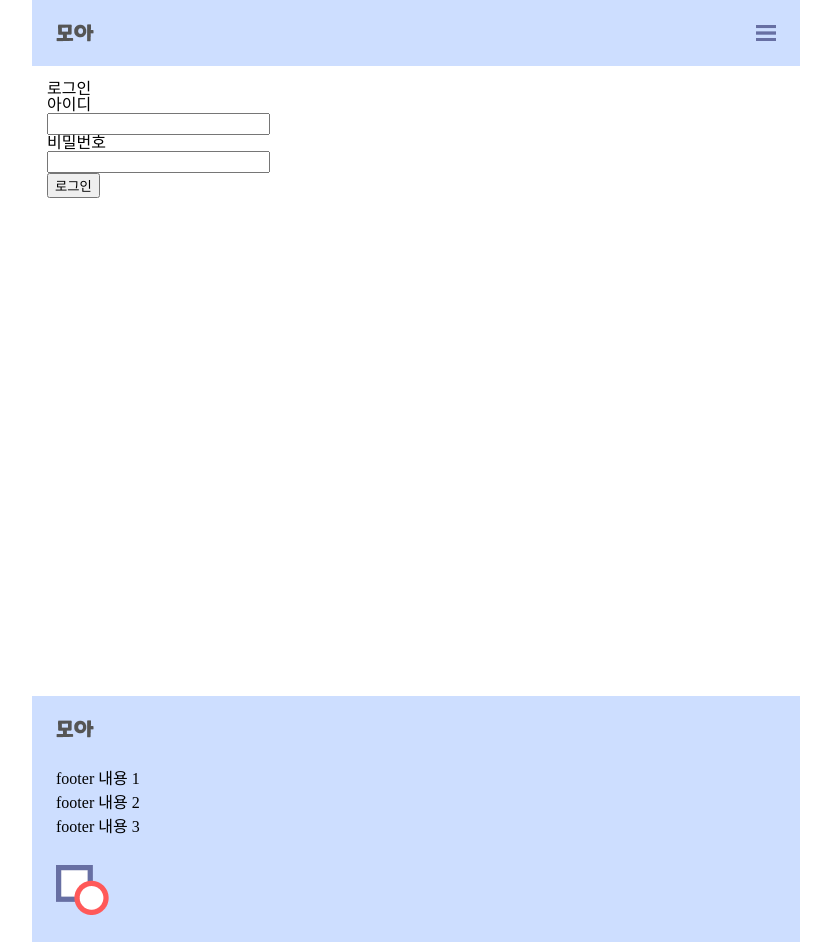
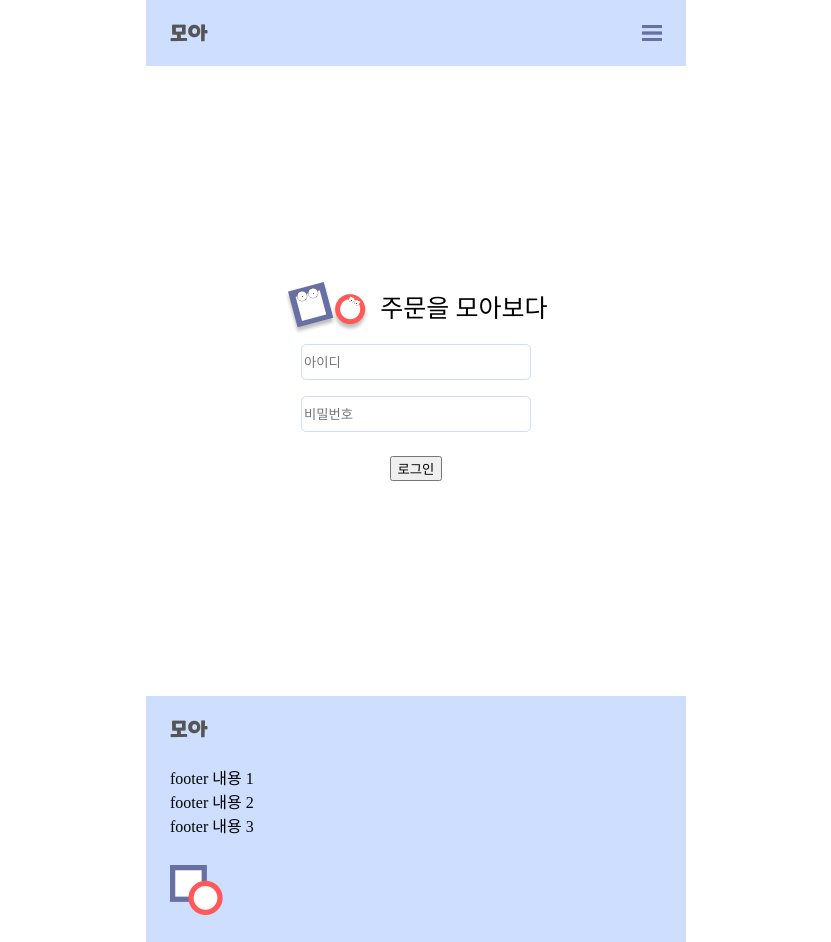
Before and after one commit to KYBee/Moa, a Django app: page /user/login in a window 1280 px wide. Shown: the whole page, without its empty margins (224-1055 px from the left). Run offline with Django 3.2, Linux system fonts and the light colour scheme; some web fonts are replaced.

Commit message:
[modify] : login.html

```diff
--- a/MOA/config/static/css/layout.css
+++ b/MOA/config/static/css/layout.css
@@ -18,7 +18,7 @@
   color: var(--text-color);
   background-color: var(--background-color);
   height: 100vh;
-  width: 768px;
+  width: 540px;
   margin: 0 auto;
 }
 
@@ -107,7 +107,7 @@
   transform: rotate(90deg);
 }
 
-@media (max-width: 767px) {
+@media (max-width: 540px) {
   .body {
     width: 100vw;
   }
--- /dev/null
+++ b/MOA/config/static/css/login.css
@@ -0,0 +1,43 @@
+:root {
+    --input--border--setting: 1px solid #CDDEFF;
+    --input--border--radius: 5px;
+}
+
+.login__container {
+    display: flex;
+    height: 75vh;
+    width: 100%;
+    flex-direction: column;
+    justify-content : center;
+    align-items : center;
+}
+
+.login__top {
+    display: flex;
+    justify-content: space-evenly;
+}
+
+.login__title {
+    margin-left: 10px;
+    font-size: 25px;
+    height: 54px;
+    line-height: 54px;
+}
+
+.login__field > input {
+    width: 14rem;
+    height: 2rem;
+    margin: .5rem 0;
+    border: var(--input--border--setting);
+    border-radius: var(--input--border--radius);
+}
+
+.login__button {
+    display: flex;
+    justify-content: center;
+    align-items: center;
+}
+
+.login__submit {
+    margin: 1rem auto 0 auto;
+}
--- /dev/null
+++ b/MOA/config/static/js/login.js
@@ -0,0 +1,5 @@
+const id_input = document.getElementById('id_email')
+const id_password = document.getElementById("id_password")
+console.log("hello");
+id_input.placeholder = "아이디"
+id_password.placeholder = "비밀번호"
--- a/MOA/user/templates/user/user_login.html
+++ b/MOA/user/templates/user/user_login.html
@@ -1,23 +1,29 @@
 {% extends 'layout.html' %} {% load static %}
+
+{% block extra_head %}
+    <script src="{% static 'js/login.js' %}" defer></script>
+    <link rel="stylesheet" href="{% static 'css/login.css' %}">
+{% endblock extra_head %}
 
 {% block content %}
 
-    <div class="login">
-        <div class="login__title">
-            <h3>로그인</h3>
+    <div class="login__container">
+
+        <div class="login__top">
+            <img class="login__logo" src="{% static 'img/login-logo.png' %}" alt="login-logo">
+            <div class="login__title">
+                주문을 모아보다
+            </div>
         </div>
 
         <form action="" method="POST" class="login__form">
             {%csrf_token%}
 
                 <div class="login__field">
-                    <div class="login__field__label">아이디</div>
                     {{form.email}}
-
                 </div>
 
                 <div class="login__field">
-                    <div class="login__field__label">비밀번호</div>
                     {{form.password}}
                 </div>
 
@@ -27,7 +33,7 @@
                     </div>
                 {% endif %}
 
-            <div class="login__field">
+            <div class="login__button">
                 <button type="submit" class="login__submit">로그인</button>
             </div>
         </form>
```
Also changed, not shown: MOA/config/static/img/login-logo.png (added).
